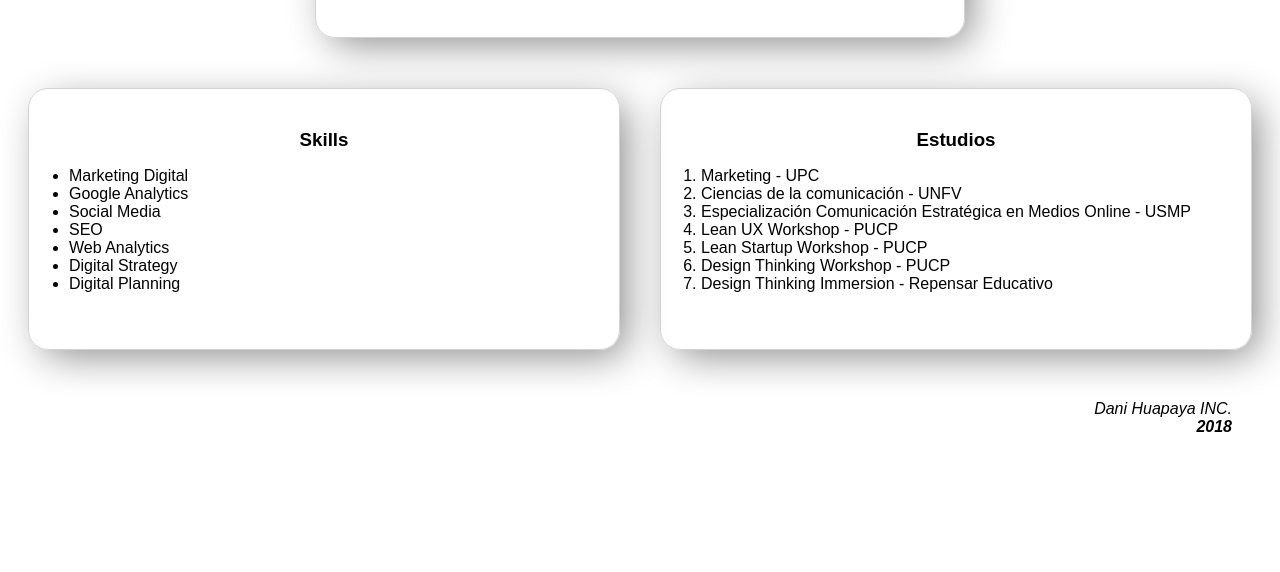
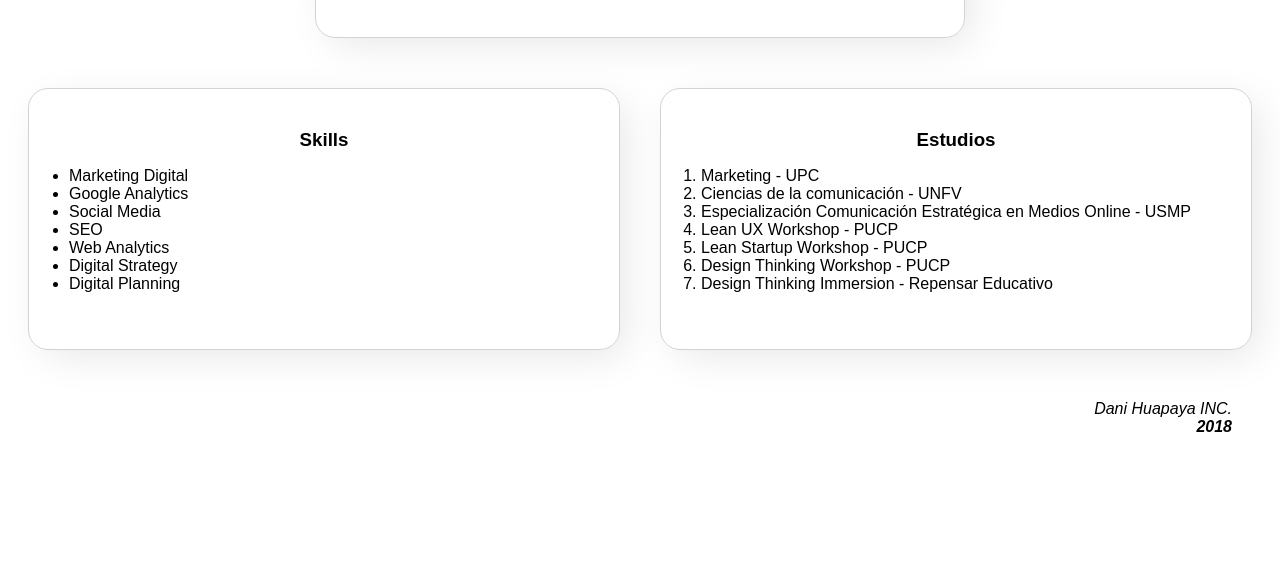
Before and after one commit to danihuapaya/cv, a plain HTML site: page index.html in a window 1280 px wide. Shown: the part 228-800 px from the top of the page. Drawn offline with Linux system fonts and the light colour scheme.

Commit message:
box shadow modificado

```diff
--- a/index.css
+++ b/index.css
@@ -1,5 +1,5 @@
 .box-shadow {
-    box-shadow: 10px 10px 40px -5px rgba(0,0,0,0.48);
+    box-shadow: 10px 10px 40px -5px rgba(0,0,0,0.1);
     max-width: 650px;
     margin-left: auto;
     margin-right: auto;
@@ -13,7 +13,7 @@
 }
 
 .box-shadow:hover {
-    box-shadow: 10px 10px 40px -5px rgba(0,0,0,0.20);
+    box-shadow: 10px 10px 40px -5px rgba(0,0,0,0.4);
 
 }
 
```
